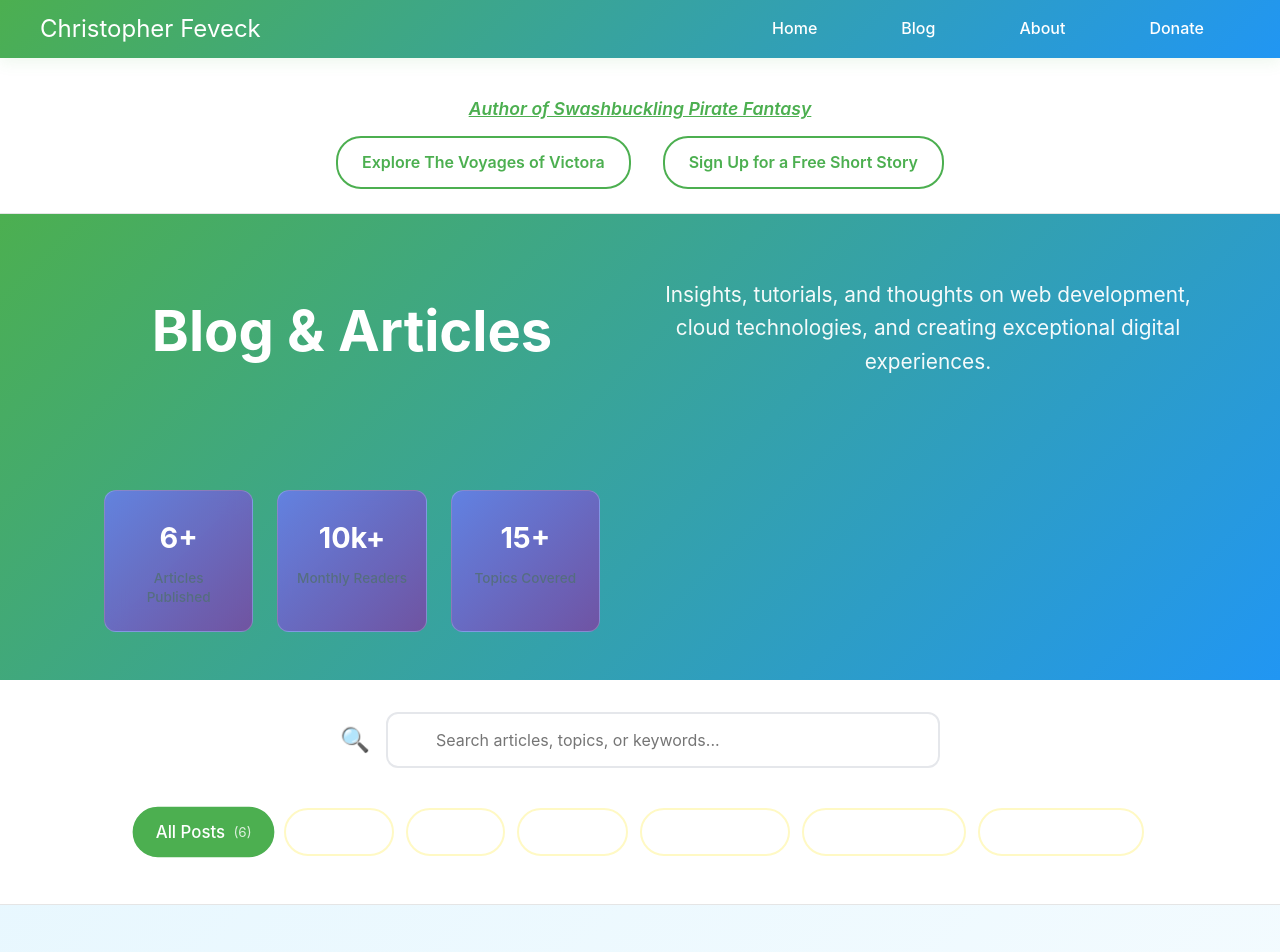
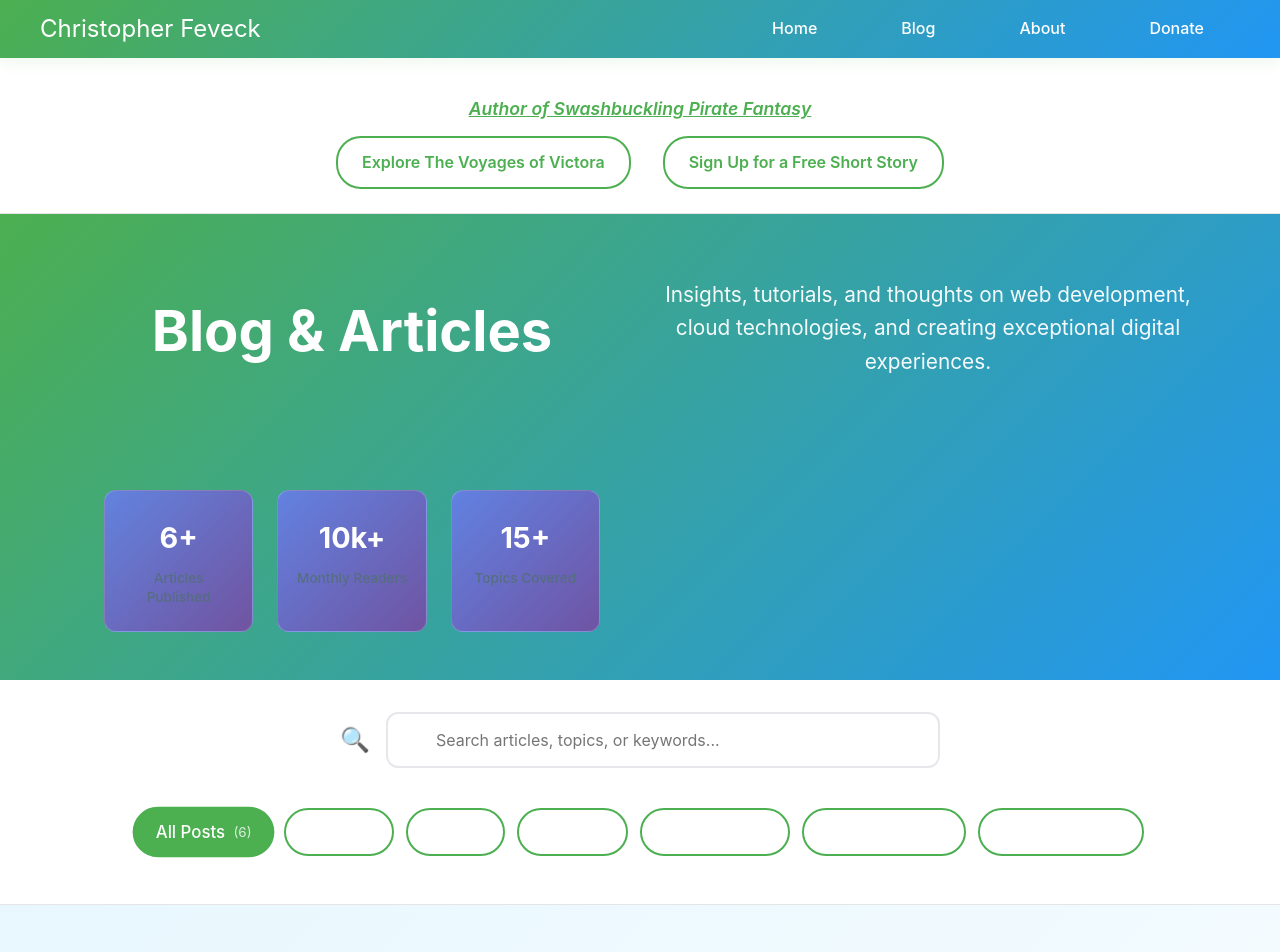
Before and after one commit to catbarber/chris-feveck, a React (Vite) app: page /blog in a window 1280 px wide. Shown: the top 952 px of the page. Built offline with nearby package versions, Linux system fonts and the light colour scheme; the HTML template or start-up script is replaced by a standard one.

Commit message:
Update BlogPage.css

```diff
--- a/src/pages/BlogPage.css
+++ b/src/pages/BlogPage.css
@@ -182,9 +182,9 @@
   align-items: center;
   gap: 0.5rem;
   padding: 0.75rem 1.25rem;
-  border: 2px solid var(--spring-light);
+  border: 2px solid var(--spring-primary);
   background: var(--spring-white);
-  color: var(--text-secondary);
+  color: var(--spring-accent);
   border-radius: 25px;
   font-weight: 500;
   cursor: pointer;
```
